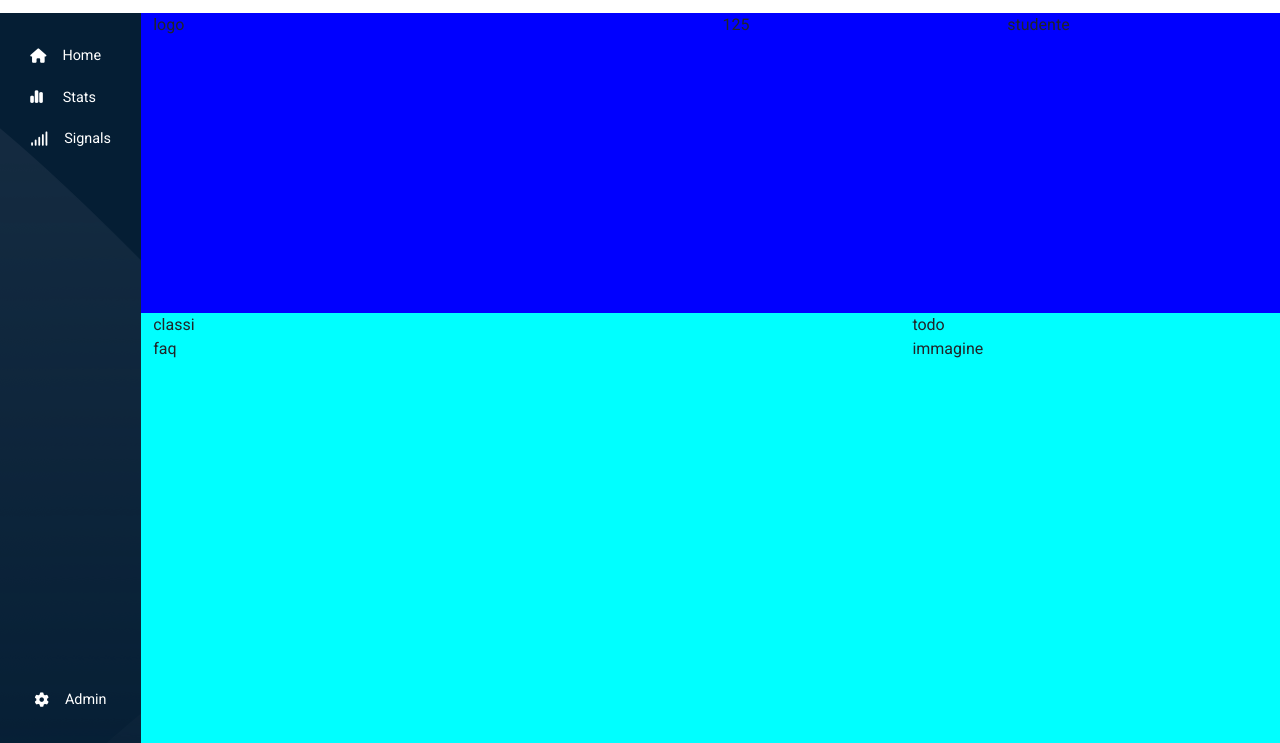
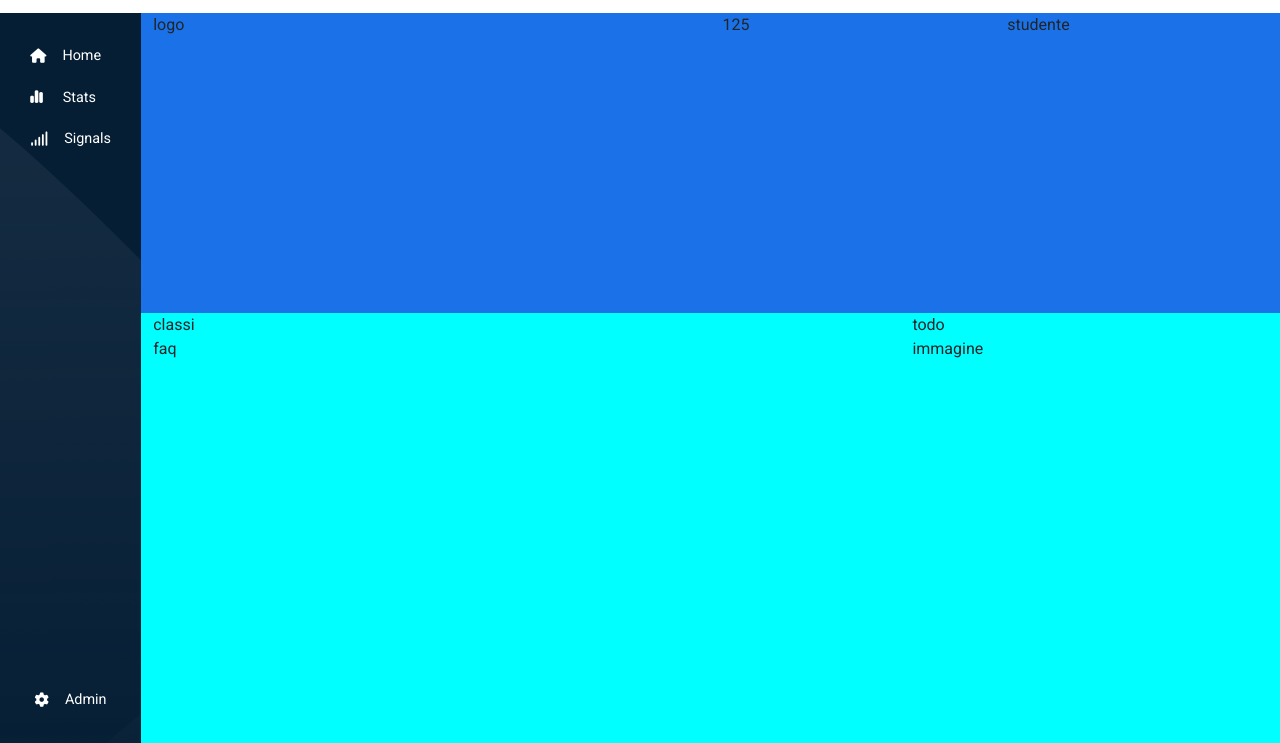
Before and after one commit to FilippoFoti/html-css-bootstrap-dashboard, a plain HTML site: page index.html in a window 1280 px wide. Shown: the part 57-800 px from the top of the page. Drawn offline with nearby package versions, Linux system fonts and the light colour scheme.

Commit message:
Correzione righe in html

```diff
--- a/css/style.css
+++ b/css/style.css
@@ -119,5 +119,5 @@ header .my_header-list li .orange {
 
 .jumbotron {
     height: 300px;
-    background-color: blue;
+    background-color: rgba(27, 114, 232, 1);
 }
```
Also changed, not shown: index.html (+5 -1 lines).
